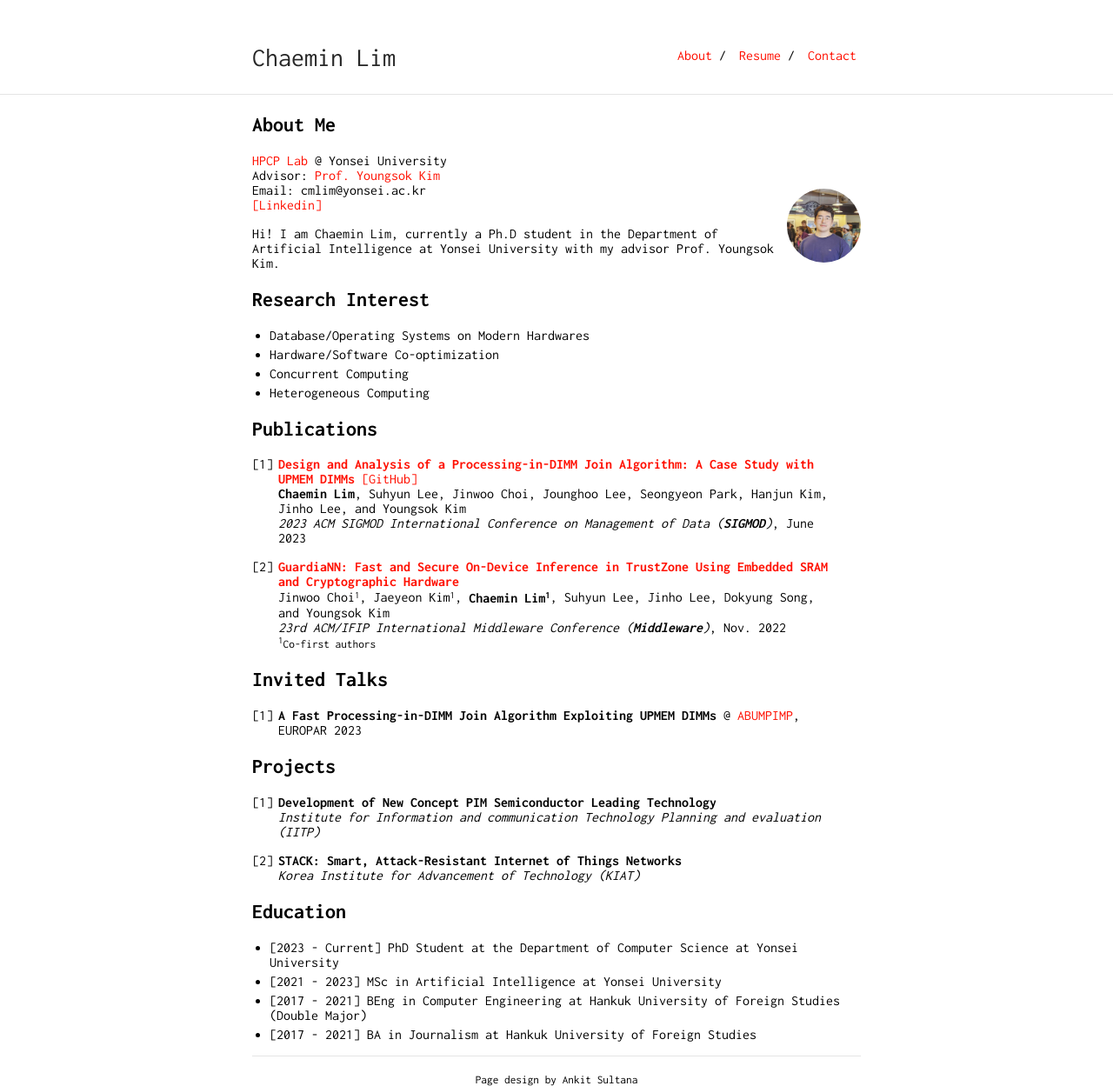
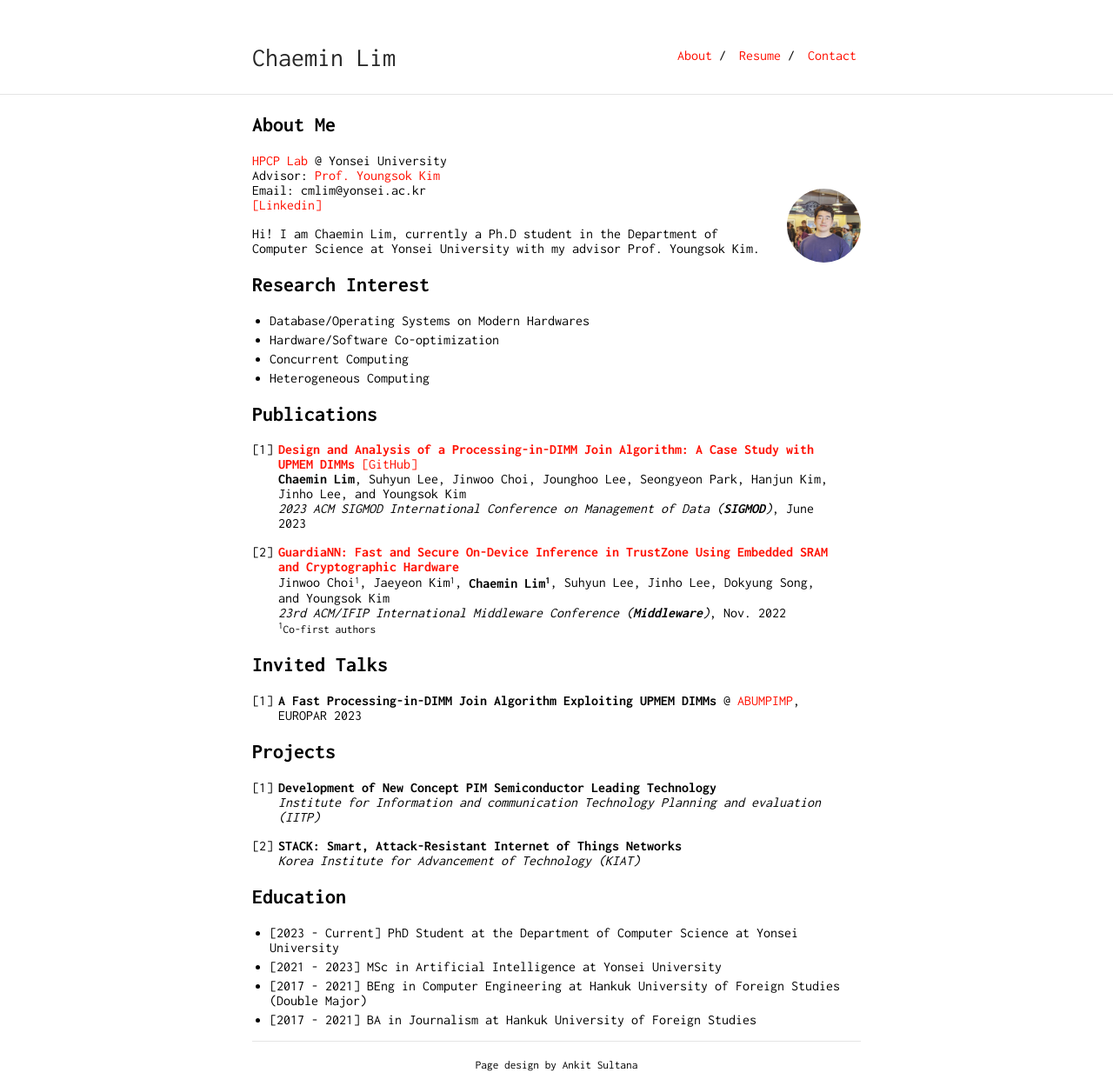
Before and after one commit to janoslim/janoslim.github.io, a Jekyll site: the page built from index.md, in a window 1280 px wide. Shown: the whole page at 87% size. Built offline with Jekyll 4.4.1, drawn with Linux system fonts in a browser that asks for light colours; our own code applies the rules of GitHub Pages for plain Markdown files.

Commit message:
Update index.md

```diff
--- a/index.md
+++ b/index.md
@@ -10,7 +10,7 @@ Email: cmlim@yonsei.ac.kr<br>
 <a href="https://www.linkedin.com/in/chaemin-lim-038843263/">[Linkedin]</a>
 <img class="profile-picture" src="chaemin.png">
 
-Hi! I am Chaemin Lim, currently a Ph.D student in the Department of Artificial Intelligence at Yonsei University with my advisor Prof. Youngsok Kim.
+Hi! I am Chaemin Lim, currently a Ph.D student in the Department of Computer Science at Yonsei University with my advisor Prof. Youngsok Kim.
 
 ## Research Interest
 
```
